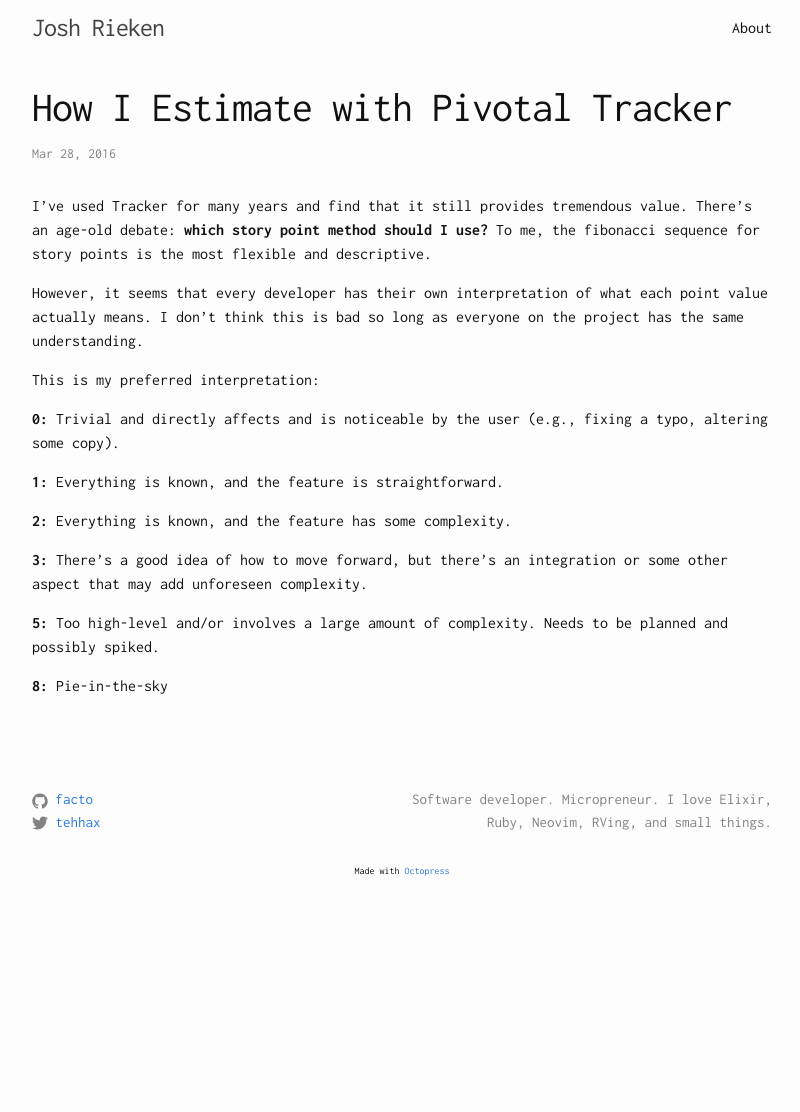
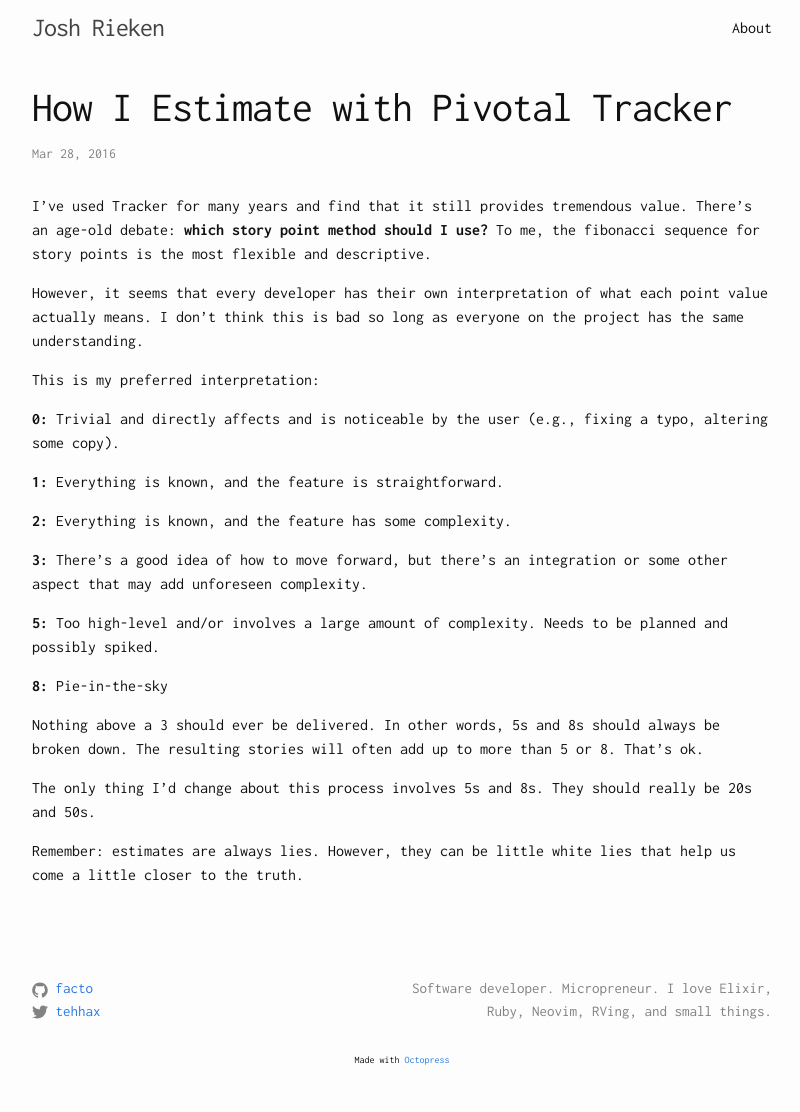
Before and after one commit to facto/facto.github.io, a Jekyll site: the page built from _posts/2016-03-28-how-i-estimate-with-pivotal-tracker.markdown, in a window 1280 px wide. Shown: the whole page, without its empty margins (238-1038 px from the left). Built offline with Jekyll 4.4.1, drawn with Linux system fonts in a browser that asks for light colours; before the commit the page ends 923 px from its top, so only the background shows below that.

Commit message:
Update post

```diff
--- a/_posts/2016-03-28-how-i-estimate-with-pivotal-tracker.markdown
+++ b/_posts/2016-03-28-how-i-estimate-with-pivotal-tracker.markdown
@@ -21,3 +21,9 @@ This is my preferred interpretation:
 **5:** Too high-level and/or involves a large amount of complexity. Needs to be planned and possibly spiked.
 
 **8:** Pie-in-the-sky
+
+Nothing above a 3 should ever be delivered. In other words, 5s and 8s should always be broken down. The resulting stories will often add up to more than 5 or 8. That's ok.
+
+The only thing I'd change about this process involves 5s and 8s. They should really be 20s and 50s.
+
+Remember: estimates are always lies. However, they can be little white lies that help us come a little closer to the truth.
```
